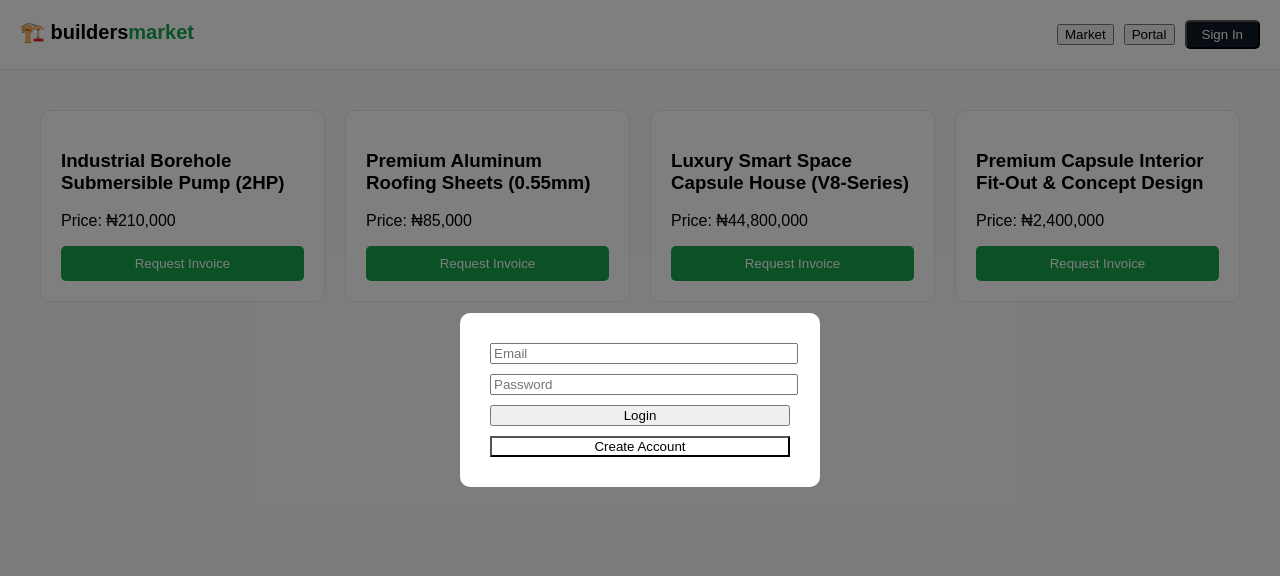
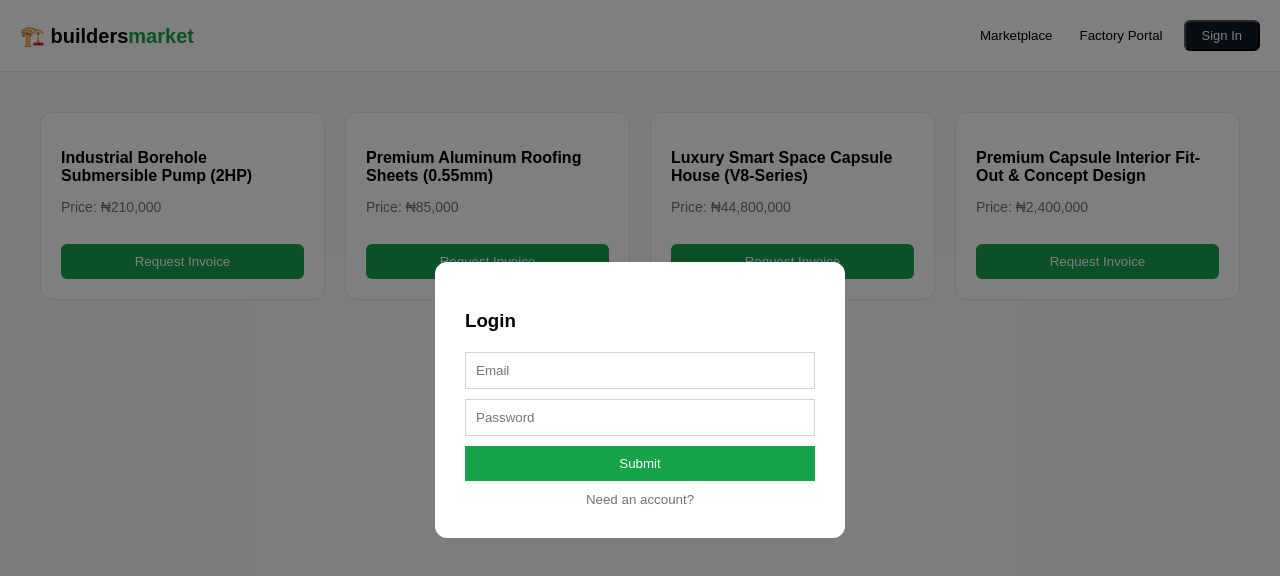
Before and after one commit to francisjolaoso1-dev/buildersmarket-v2, a Next.js app: page / in a window 1280 px wide. Both pictures are taken after a click on the button "Sign In". Shown: the top 576 px of the page. Built offline with nearby package versions, Linux system fonts and the light colour scheme.

Commit message:
Update page.js

```diff
--- a/src/app/page.js
+++ b/src/app/page.js
@@ -2,20 +2,24 @@
 import { useState } from 'react';
 
 export default function Home() {
+  // Navigation & View States
   const [activeTab, setActiveTab] = useState('market');
   const [searchTerm, setSearchTerm] = useState('');
   const [viewMode, setViewMode] = useState('NGN');
   const [selectedCategory, setSelectedCategory] = useState('All');
+
+  // Modal & Tracking States
   const [showModal, setShowModal] = useState(false);
   const [modalItem, setModalItem] = useState(null);
   const [invoiceConfirmed, setInvoiceConfirmed] = useState(false);
   const [trackingStep, setTrackingStep] = useState(1);
   const [procurementMode, setProcurementMode] = useState('individual');
   const [corpDetails, setCorpDetails] = useState({ companyName: '', tinNumber: '', poNumber: '' });
+
+  // AUTHENTICATION STATES
   const [currentUser, setCurrentUser] = useState(null);
   const [showAuthModal, setShowAuthModal] = useState(false);
   const [authView, setAuthView] = useState('login');
-
   const [authEmail, setAuthEmail] = useState('');
   const [authPassword, setAuthPassword] = useState('');
   const [authName, setAuthName] = useState('');
@@ -23,6 +27,7 @@ export default function Home() {
   const [authCorpName, setAuthCorpName] = useState('');
   const [authCorpTin, setAuthCorpTin] = useState('');
 
+  // Product Catalog State
   const [products, setProducts] = useState([
     { id: 1, name: 'Industrial Borehole Submersible Pump (2HP)', category: 'Plumbing', ngn: '₦210,000', usd: '$131.00', dutyNgn: '₦14,700', dutyUsd: '$9.17', totalNgn: '₦224,700', totalUsd: '$140.17', origin: 'Guangdong Shipping Depot', type: 'CHINA IMPORTED', color: '#e53e3e', bg: '#fff5f5', icon: '🚰' },
     { id: 2, name: 'Premium Aluminum Roofing Sheets (0.55mm)', category: 'Aluminum', ngn: '₦85,000', usd: '$53.00', dutyNgn: '₦5,950', dutyUsd: '$3.71', totalNgn: '₦90,950', totalUsd: '$56.71', origin: 'Abuja Central Warehouse', type: 'LOCAL DISTRIBUTOR', color: '#16a34a', bg: '#f0fdf4', icon: '🏠' },
@@ -36,14 +41,11 @@ export default function Home() {
   const [formOrigin, setFormOrigin] = useState('');
   const [formType, setFormType] = useState('CHINA IMPORTED');
 
+  // Logic Handlers
   const handleAuthSubmit = (e) => {
     e.preventDefault();
-    if (authView === 'register') {
-      setCurrentUser({ name: authName || 'User', email: authEmail, accountType: authTier });
-      setProcurementMode(authTier);
-    } else {
-      setCurrentUser({ name: authEmail.split('@')[0], email: authEmail, accountType: 'individual' });
-    }
+    setCurrentUser({ name: authName || authEmail.split('@')[0], email: authEmail, accountType: authTier });
+    setProcurementMode(authTier);
     setShowAuthModal(false);
   };
 
@@ -51,11 +53,11 @@ export default function Home() {
 
   const handlePrintMock = () => {
     if (!modalItem) return;
-    alert(`Sending Proforma to ${currentUser ? currentUser.email : 'guest@builder.com'}...`);
-    setTimeout(() => { alert(`✅ Email Dispatched Successfully for ${modalItem.name}!`); }, 1000);
+    alert(`Sending Proforma Invoice to ${currentUser ? currentUser.email : 'guest@builder.com'}...`);
+    setTimeout(() => {
+      alert(`✅ SUCCESS: The Proforma Invoice for ${modalItem.name} has been dispatched to your email. Reference: #${Math.floor(Math.random() * 1000000)}`);
+    }, 1500);
   };
-
-  const filteredProducts = products.filter(p => (p.name.toLowerCase().includes(searchTerm.toLowerCase())) && (selectedCategory === 'All' || p.category === selectedCategory));
 
   const handleOnboardAsset = (e) => {
     e.preventDefault();
@@ -65,62 +67,70 @@ export default function Home() {
     setActiveTab('market');
   };
 
-  const isDesign = modalItem?.category === 'Architectural Design';
+  const filteredProducts = products.filter(p => (p.name.toLowerCase().includes(searchTerm.toLowerCase())) && (selectedCategory === 'All' || p.category === selectedCategory));
 
   return (
     <div style={{ fontFamily: 'sans-serif', backgroundColor: '#f9fafb', minHeight: '100vh' }}>
-      <header style={{ padding: '20px', backgroundColor: '#fff', borderBottom: '1px solid #e5e7eb', display: 'flex', justifyContent: 'space-between' }}>
+      {/* Header */}
+      <header style={{ padding: '20px', backgroundColor: '#fff', borderBottom: '1px solid #e5e7eb', display: 'flex', justifyContent: 'space-between', alignItems: 'center' }}>
         <div style={{ fontWeight: '800', fontSize: '20px' }}>🏗️ builders<span style={{color: '#16a34a'}}>market</span></div>
-        <div>
-          <button onClick={() => setActiveTab('market')} style={{ marginRight: '10px' }}>Market</button>
-          <button onClick={() => setActiveTab('supplier')}>Portal</button>
-          <button onClick={() => setShowAuthModal(true)} style={{ marginLeft: '10px', backgroundColor: '#111827', color: '#fff', padding: '5px 15px', borderRadius: '5px' }}>{currentUser ? currentUser.name : 'Sign In'}</button>
+        <div style={{ display: 'flex', gap: '15px' }}>
+          <button onClick={() => setActiveTab('market')} style={{ border: 'none', background: 'none', cursor: 'pointer' }}>Marketplace</button>
+          <button onClick={() => setActiveTab('portal')} style={{ border: 'none', background: 'none', cursor: 'pointer' }}>Factory Portal</button>
+          <button onClick={() => setShowAuthModal(true)} style={{ backgroundColor: '#111827', color: '#fff', padding: '6px 16px', borderRadius: '6px', fontSize: '13px', cursor: 'pointer' }}>
+            {currentUser ? currentUser.name : 'Sign In'}
+          </button>
         </div>
       </header>
 
-      {activeTab === 'market' ? (
-        <main style={{ padding: '40px' }}>
+      {/* Main Content */}
+      <main style={{ padding: '40px 20px', maxWidth: '1200px', margin: '0 auto' }}>
+        {activeTab === 'market' ? (
           <div style={{ display: 'grid', gridTemplateColumns: 'repeat(auto-fill, minmax(280px, 1fr))', gap: '20px' }}>
             {filteredProducts.map(p => (
-              <div key={p.id} style={{ padding: '20px', background: '#fff', borderRadius: '10px', border: '1px solid #e5e7eb' }}>
-                <h3>{p.name}</h3>
-                <p>Price: {viewMode === 'NGN' ? p.ngn : p.usd}</p>
-                <button onClick={() => { setModalItem(p); setShowModal(true); }} style={{ width: '100%', background: '#16a34a', color: '#fff', border: 'none', padding: '10px', borderRadius: '5px' }}>Request Invoice</button>
+              <div key={p.id} style={{ padding: '20px', background: '#fff', borderRadius: '12px', border: '1px solid #e5e7eb' }}>
+                <h3 style={{ fontSize: '16px', marginBottom: '10px' }}>{p.name}</h3>
+                <p style={{ fontSize: '14px', color: '#6b7280' }}>Price: {p.ngn}</p>
+                <button onClick={() => { setModalItem(p); setShowModal(true); }} style={{ width: '100%', marginTop: '15px', background: '#16a34a', color: '#fff', border: 'none', padding: '10px', borderRadius: '6px', cursor: 'pointer' }}>Request Invoice</button>
               </div>
             ))}
           </div>
-        </main>
-      ) : (
-        <main style={{ maxWidth: '500px', margin: '40px auto', padding: '20px', background: '#fff' }}>
-          <form onSubmit={handleOnboardAsset} style={{ display: 'flex', flexDirection: 'column', gap: '10px' }}>
-            <input placeholder="Asset Name" value={formName} onChange={e => setFormName(e.target.value)} required style={{ padding: '10px' }} />
-            <input type="number" placeholder="Price (NGN)" value={formBaseNgn} onChange={e => setFormBaseNgn(e.target.value)} required style={{ padding: '10px' }} />
-            <button type="submit" style={{ padding: '10px', background: '#111827', color: '#fff' }}>Publish</button>
-          </form>
-        </main>
-      )}
+        ) : (
+          <div style={{ maxWidth: '500px', margin: '0 auto', background: '#fff', padding: '30px', borderRadius: '12px', border: '1px solid #e5e7eb' }}>
+            <h2 style={{ marginBottom: '20px' }}>Onboard Asset</h2>
+            <form onSubmit={handleOnboardAsset} style={{ display: 'flex', flexDirection: 'column', gap: '15px' }}>
+              <input placeholder="Asset Title" value={formName} onChange={e => setFormName(e.target.value)} required style={{ padding: '10px', borderRadius: '6px', border: '1px solid #d1d5db' }} />
+              <input type="number" placeholder="Base Price (NGN)" value={formBaseNgn} onChange={e => setFormBaseNgn(e.target.value)} required style={{ padding: '10px', borderRadius: '6px', border: '1px solid #d1d5db' }} />
+              <button type="submit" style={{ padding: '12px', background: '#111827', color: '#fff', border: 'none', borderRadius: '6px', cursor: 'pointer' }}>Publish to Matrix</button>
+            </form>
+          </div>
+        )}
+      </main>
 
-      {showModal && modalItem && (
-        <div style={{ position: 'fixed', top: 0, left: 0, right: 0, bottom: 0, background: 'rgba(0,0,0,0.5)', display: 'flex', alignItems: 'center', justifyContent: 'center' }}>
-          <div style={{ background: '#fff', padding: '30px', borderRadius: '10px', maxWidth: '400px' }}>
-            <h2>Invoice for {modalItem.name}</h2>
-            <button onClick={handlePrintMock} style={{ background: '#16a34a', color: '#fff', padding: '10px', width: '100%', border: 'none' }}>Email Proforma</button>
-            <button onClick={() => setShowModal(false)} style={{ marginTop: '10px', width: '100%' }}>Close</button>
+      {/* Auth Modal */}
+      {showAuthModal && (
+        <div style={{ position: 'fixed', top: 0, left: 0, right: 0, bottom: 0, background: 'rgba(0,0,0,0.5)', display: 'flex', alignItems: 'center', justifyContent: 'center', zIndex: 1000 }}>
+          <div style={{ background: '#fff', padding: '30px', borderRadius: '12px', width: '350px' }}>
+            <h3 style={{ marginBottom: '20px' }}>{authView === 'login' ? 'Login' : 'Register'}</h3>
+            <form onSubmit={handleAuthSubmit} style={{ display: 'flex', flexDirection: 'column', gap: '10px' }}>
+              <input type="email" placeholder="Email" value={authEmail} onChange={e => setAuthEmail(e.target.value)} required style={{ padding: '10px', border: '1px solid #d1d5db' }} />
+              <input type="password" placeholder="Password" value={authPassword} onChange={e => setAuthPassword(e.target.value)} required style={{ padding: '10px', border: '1px solid #d1d5db' }} />
+              <button type="submit" style={{ padding: '10px', background: '#16a34a', color: '#fff', border: 'none', cursor: 'pointer' }}>Submit</button>
+            </form>
+            <button onClick={() => setAuthView(authView === 'login' ? 'register' : 'login')} style={{ marginTop: '10px', width: '100%', background: 'none', border: 'none', color: '#6b7280', cursor: 'pointer' }}>
+              {authView === 'login' ? 'Need an account?' : 'Back to Login'}
+            </button>
           </div>
         </div>
       )}
 
-      {showAuthModal && (
-        <div style={{ position: 'fixed', top: 0, left: 0, right: 0, bottom: 0, background: 'rgba(0,0,0,0.5)', display: 'flex', alignItems: 'center', justifyContent: 'center' }}>
-          <div style={{ background: '#fff', padding: '30px', borderRadius: '10px', width: '300px' }}>
-            <form onSubmit={handleAuthSubmit}>
-              <input type="email" placeholder="Email" value={authEmail} onChange={e => setAuthEmail(e.target.value)} required style={{ width: '100%', marginBottom: '10px' }} />
-              <input type="password" placeholder="Password" value={authPassword} onChange={e => setAuthPassword(e.target.value)} required style={{ width: '100%', marginBottom: '10px' }} />
-              <button type="submit" style={{ width: '100%' }}>{authView === 'login' ? 'Login' : 'Register'}</button>
-            </form>
-            <button onClick={() => setAuthView(authView === 'login' ? 'register' : 'login')} style={{ marginTop: '10px', width: '100%', background: 'none' }}>
-              {authView === 'login' ? 'Create Account' : 'Back to Login'}
-            </button>
+      {/* Invoice Modal */}
+      {showModal && modalItem && (
+        <div style={{ position: 'fixed', top: 0, left: 0, right: 0, bottom: 0, background: 'rgba(0,0,0,0.5)', display: 'flex', alignItems: 'center', justifyContent: 'center', zIndex: 1000 }}>
+          <div style={{ background: '#fff', padding: '30px', borderRadius: '12px', maxWidth: '400px', width: '100%' }}>
+            <h2>Invoice for {modalItem.name}</h2>
+            <button onClick={handlePrintMock} style={{ background: '#16a34a', color: '#fff', padding: '12px', width: '100%', border: 'none', borderRadius: '6px', cursor: 'pointer', marginTop: '15px' }}>Email Proforma</button>
+            <button onClick={() => setShowModal(false)} style={{ marginTop: '10px', width: '100%', padding: '10px', background: '#f3f4f6', border: 'none', borderRadius: '6px', cursor: 'pointer' }}>Close</button>
           </div>
         </div>
       )}
```
